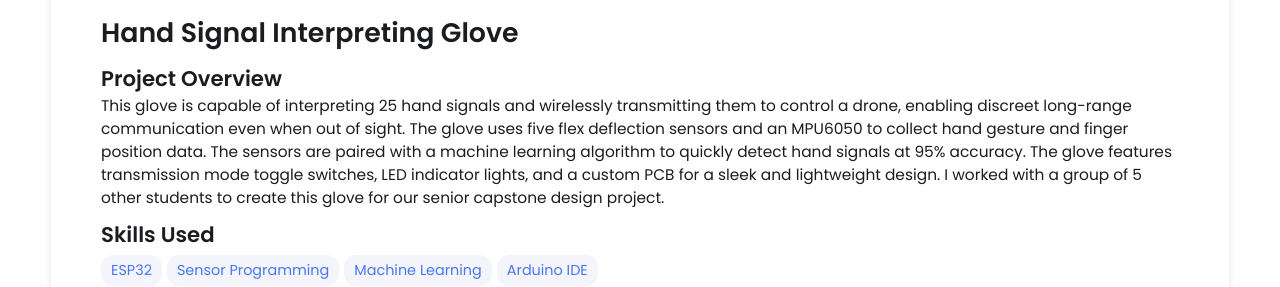
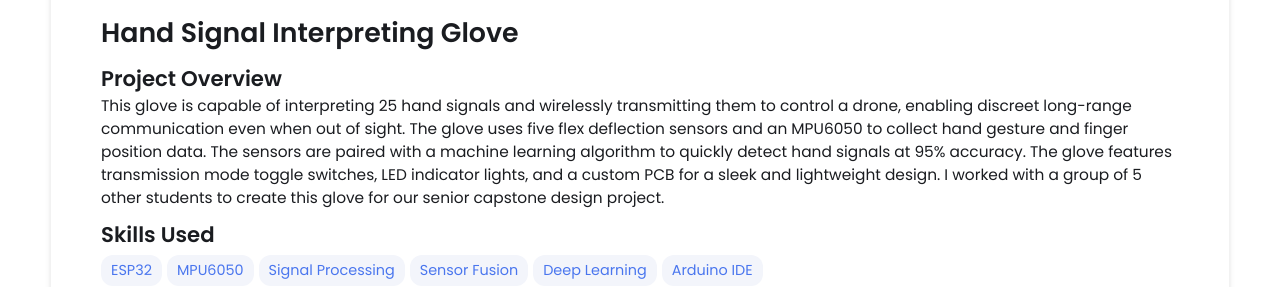
Before and after one commit to dylanhammond-11/dylanhammond-11.github.io, a Jekyll site: the page built from _projects/hand-signal-glove/index.md, in a window 1280 px wide, cut to the strip 494-781 px from the top of the page. Built offline with Jekyll 4.4.1, drawn with Linux system fonts in a browser that asks for light colours.

Commit message:
Revise skills section in project index
Updated skills list to include MPU6050, Signal Processing, Sensor Fusion, and Deep Learning.

```diff
--- a/_projects/hand-signal-glove/index.md
+++ b/_projects/hand-signal-glove/index.md
@@ -8,8 +8,10 @@ description: |
   I worked with a group of 5 other students to create this glove for our senior capstone design project.
 skills:
   - ESP32
-  - Sensor Programming
-  - Machine Learning
+  - MPU6050
+  - Signal Processing
+  - Sensor Fusion
+  - Deep Learning
   - Arduino IDE
 main-image: /glovemain1.jpg
 ---
```
